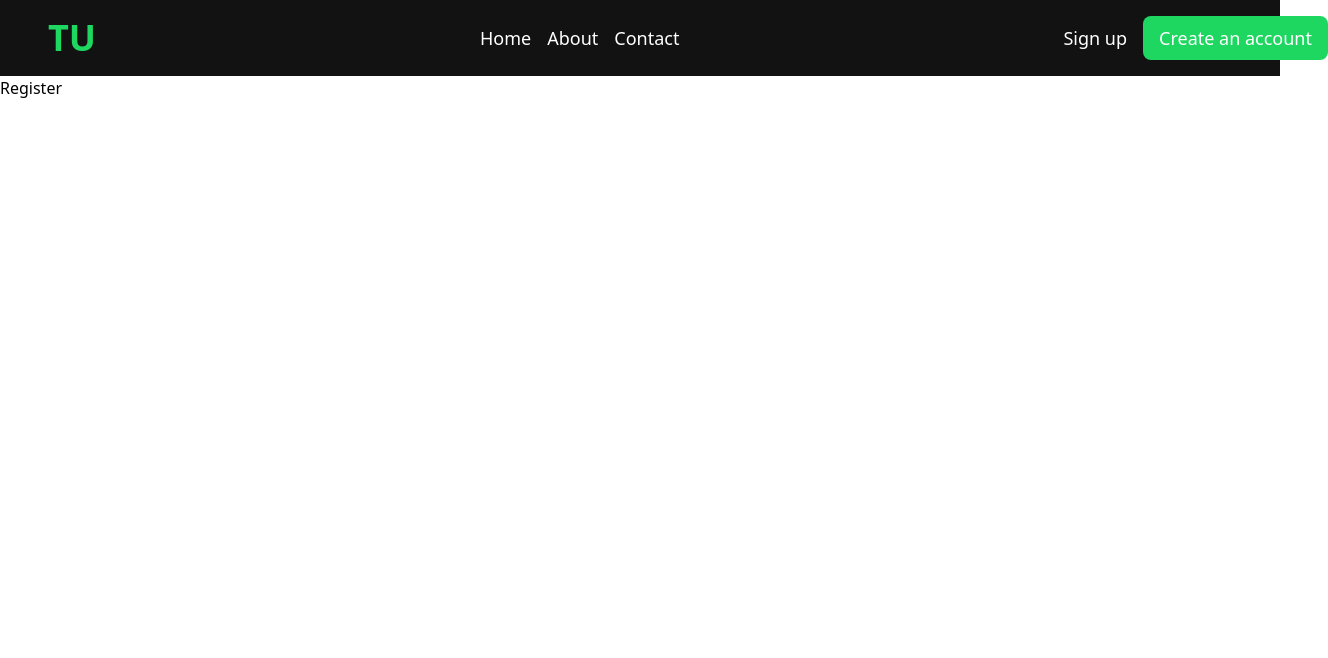
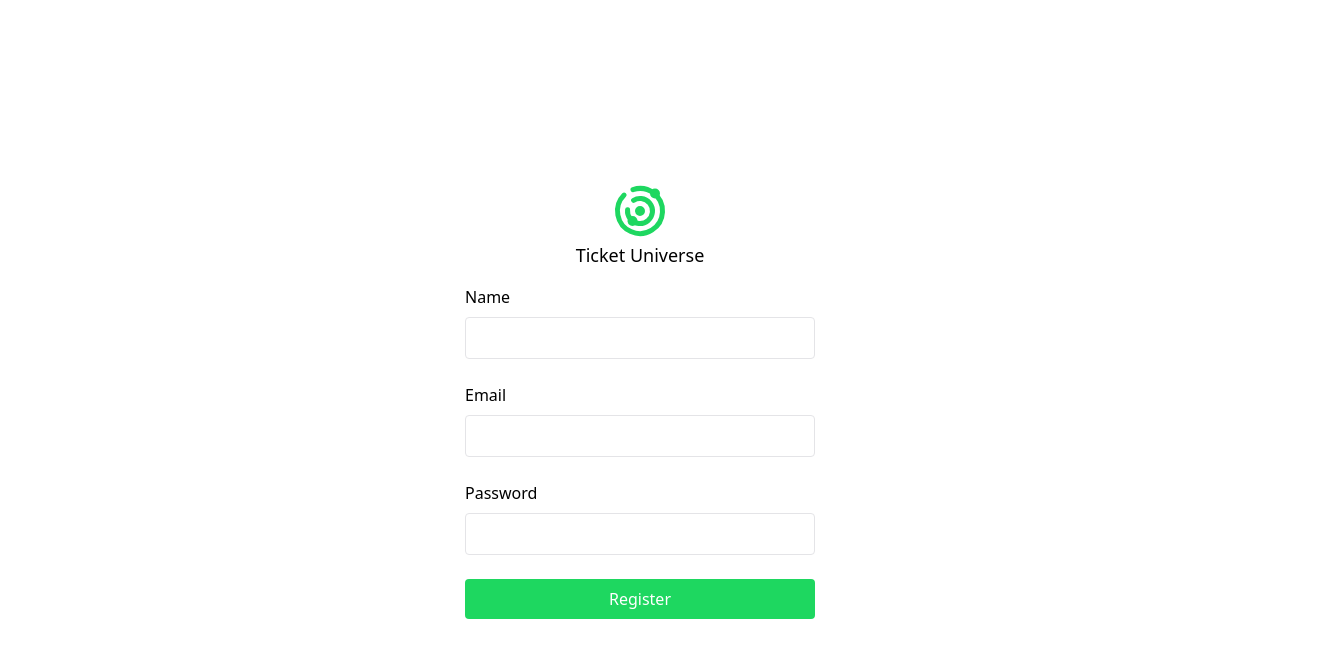
Before and after one commit to Deevyne99/Ticket-universe, a React (Vite) app: page /register in a window 1280 px wide. Shown: the top 658 px of the page, 1328 px wide, since content can reach past the window. Built offline with nearby package versions, Linux system fonts and the light colour scheme.

Commit message:
Build: Built auth pages

```diff
--- /dev/null
+++ b/src/components/ReusableComponents/ButtonComponent.tsx
@@ -0,0 +1,17 @@
+const ButtonComponent = ({
+  name,
+  handleAction,
+}: {
+  name: string
+  handleAction: () => void
+}) => {
+  return (
+    <button
+      onClick={() => handleAction()}
+      className='bg-(--primary-green) text-(--white) w-full max-w-[350px] p-2 rounded-sm capitalize'
+    >
+      {name}
+    </button>
+  )
+}
+export default ButtonComponent
--- /dev/null
+++ b/src/components/ReusableComponents/navbar/InputComponent.tsx
@@ -0,0 +1,15 @@
+const InputComponent = ({ label, name }: { label: string; name: string }) => {
+  return (
+    <div className='flex flex-col gap-2 max-w-[350px] w-full'>
+      <label className='capitalize' htmlFor=''>
+        {label}
+      </label>
+      <input
+        name={name}
+        type='text'
+        className='p-2 border outline-none rounded-sm border-(--light-gray) focus:border-(--primary-green)'
+      />
+    </div>
+  )
+}
+export default InputComponent
--- a/src/components/ReusableComponents/navbar/Navbar.tsx
+++ b/src/components/ReusableComponents/navbar/Navbar.tsx
@@ -1,9 +1,12 @@
+import { TbUniverse } from 'react-icons/tb'
 const Navbar = () => {
   return (
     <nav className=' flex flex-col  bg-(--primary-black) py-4 '>
       <div className='flex w-full items-center justify-between container'>
         <div className='flex '>
-          <h1 className='text-(--primary-green) font-bold text-4xl'>TU</h1>
+          <div>
+            <TbUniverse className='text-6xl text-(--primary-green)' />
+          </div>
         </div>
         <div className='flex gap-4'>
           <ul className='flex gap-4 ml-auto '>
--- a/src/index.css
+++ b/src/index.css
@@ -6,7 +6,8 @@
   --secondary-green: #1db954;
   --white: #ffffff;
   --light-green: #f3fbf4;
-  --light-zinc:#f4f4f5;
+  --light-zinc: #f4f4f5;
+  --light-gray: #e4e4e7;
 }
 
 .container {
--- a/src/pages/auth/Login.tsx
+++ b/src/pages/auth/Login.tsx
@@ -1,4 +1,24 @@
+import ButtonComponent from '../../components/ReusableComponents/ButtonComponent'
+import InputComponent from '../../components/ReusableComponents/navbar/InputComponent'
+import { TbUniverse } from 'react-icons/tb'
 const Login = () => {
-  return <div>Login</div>
+  return (
+    <div className='flex flex-col justify-center items-center w-full h-screen '>
+      <div>
+        <TbUniverse className='text-6xl text-(--primary-green)' />
+      </div>
+      <div className='flex flex-col justify-center gap-6 items-center w-full'>
+        <div className='flex flex-col w-full items-center justify-center '>
+          <InputComponent label='Email' name='email' />
+        </div>
+        <div className='flex flex-col w-full items-center justify-center '>
+          <InputComponent name='password' label='password' />
+        </div>
+        <div className='flex flex-col w-full items-center justify-center '>
+          <ButtonComponent name='Login' handleAction={() => {}} />
+        </div>
+      </div>
+    </div>
+  )
 }
 export default Login
--- a/src/pages/auth/Register.tsx
+++ b/src/pages/auth/Register.tsx
@@ -1,4 +1,28 @@
+import ButtonComponent from '../../components/ReusableComponents/ButtonComponent'
+import InputComponent from '../../components/ReusableComponents/navbar/InputComponent'
+import { TbUniverse } from 'react-icons/tb'
 const Register = () => {
-  return <div>Register</div>
+  return (
+    <div className='flex flex-col justify-center items-center w-full h-screen '>
+      <div>
+        <TbUniverse className='text-6xl text-(--primary-green)' />
+      </div>
+      <h1 className='text-lg'>Ticket Universe</h1>
+      <div className='flex mt-4 flex-col justify-center gap-6 items-center w-full'>
+        <div className='flex flex-col w-full items-center justify-center '>
+          <InputComponent label='name' name='name' />
+        </div>
+        <div className='flex flex-col w-full items-center justify-center '>
+          <InputComponent label='Email' name='email' />
+        </div>
+        <div className='flex flex-col w-full items-center justify-center '>
+          <InputComponent name='password' label='password' />
+        </div>
+        <div className='flex flex-col w-full items-center justify-center '>
+          <ButtonComponent name='Register' handleAction={() => {}} />
+        </div>
+      </div>
+    </div>
+  )
 }
 export default Register
--- a/src/router.tsx
+++ b/src/router.tsx
@@ -19,13 +19,14 @@ const router = createBrowserRouter([
     children: [
       { index: true, element: <Home /> },
       { path: '/events', element: <Events /> },
-      { path: '/register', element: <Register /> },
-      { path: '/login', element: <Login /> },
+
       { path: '/events/:id', element: <SingleEvent /> },
       { path: '/favourite-events', element: <FavouriteEvents /> },
     ],
   },
   { path: '/user/:id', element: <Profile /> },
+  { path: '/login', element: <Login /> },
+  { path: '/register', element: <Register /> },
   { path: '*', element: <NotFound /> },
 ])
 export default router
```
